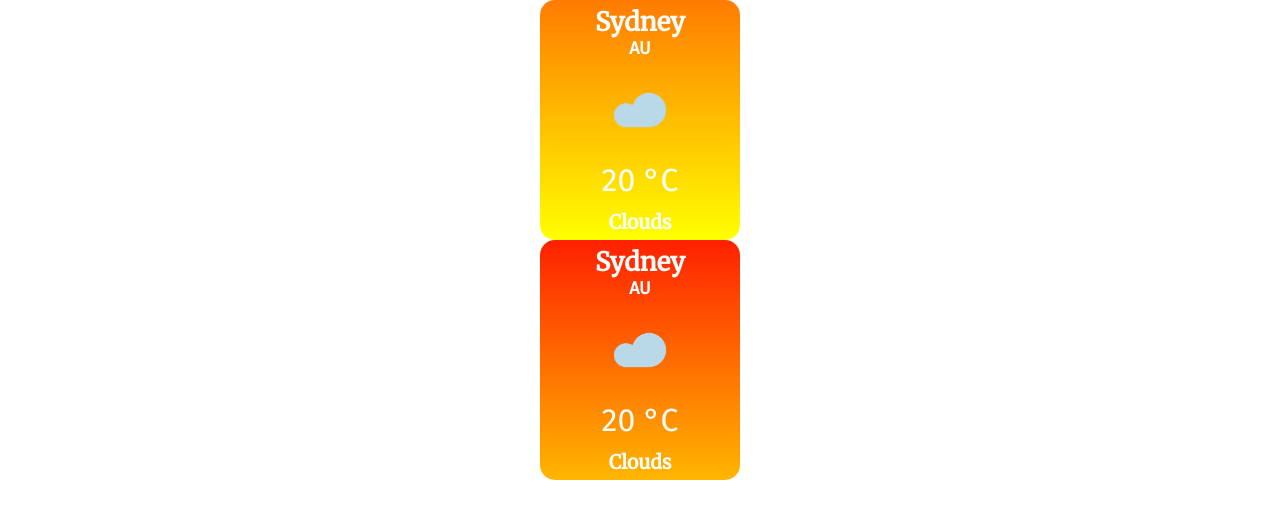
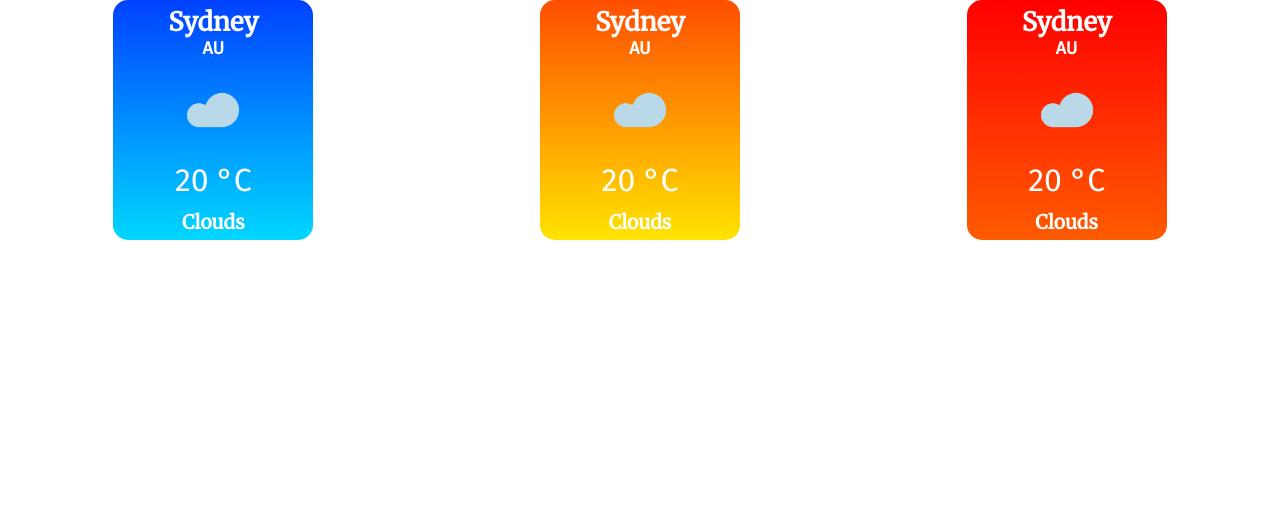
Before and after one commit to cascharly/react-weather-app, a React (Create React App) app: page / in a window 1280 px wide. Shown: the top 518 px of the page. Built offline with nearby package versions, Linux system fonts and the light colour scheme.

Commit message:
Weather card horizontal

```diff
--- a/src/App.css
+++ b/src/App.css
@@ -3,4 +3,5 @@
 .App {
   margin: 0 auto;
   color: white;
+  display: flex;
 }
--- a/src/App.js
+++ b/src/App.js
@@ -4,9 +4,10 @@
 
 function App() {
   return (
-    <div className="App">
-      <WeatherCard temp='10' />
-      <WeatherCard temp='20' />
+    <div className="App" >
+      <WeatherCard temp={-15} />
+      <WeatherCard temp={15} />
+      <WeatherCard temp={30} />
     </div>
   );
 }
--- a/src/components/weatherCard/component.js
+++ b/src/components/weatherCard/component.js
@@ -4,14 +4,33 @@
 import Icon from "./icon";
 import Condition from "./condition";
 
-function WeatherCard(props) {
-
-  let highColor = (1 - (props.temp - 12) / 28) * 255;
-  let lowColor = highColor - 150;
+const WeatherCard = (props) => {
+  let highColor = 0;
+  let lowColor = 0;
+  let bg = null;
+  if (props.temp > 12) {
+    // hot weather
+    highColor = (1 - (props.temp - 12) / 28) * 255;
+    lowColor = highColor - 150;
+    bg = `linear-gradient(
+      to top,
+      rgb(255, ${highColor}, 0),
+      rgb(255, ${lowColor}, 0)
+    )`;
+  } else if (props.temp <= 12) {
+    // cold weather
+    highColor = (1 - (props.temp + 20) / 32) * 255;
+    lowColor = highColor - 150;
+    bg = `linear-gradient(
+      to top,
+      rgb(0, ${highColor}, 255),
+      rgb(0, ${lowColor}, 255)
+    )`;
+  }
 
   const Card = styled.div`
     margin: 0 auto;
-    background: linear-gradient(to top, rgb(255,${highColor},0), rgb(255,${lowColor},0));
+    background: ${bg};
     width: 200px;
     height: 240px;
     display: flex;
@@ -28,6 +47,6 @@
       <Condition />
     </Card>
   );
-}
+};
 
 export default WeatherCard;
```
